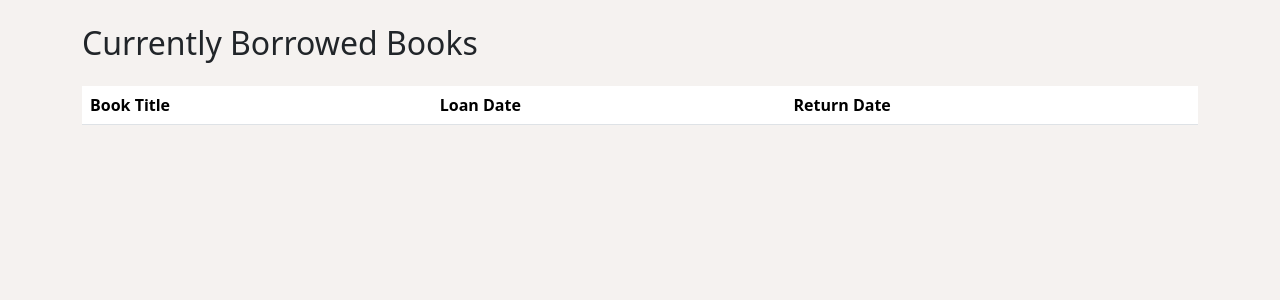
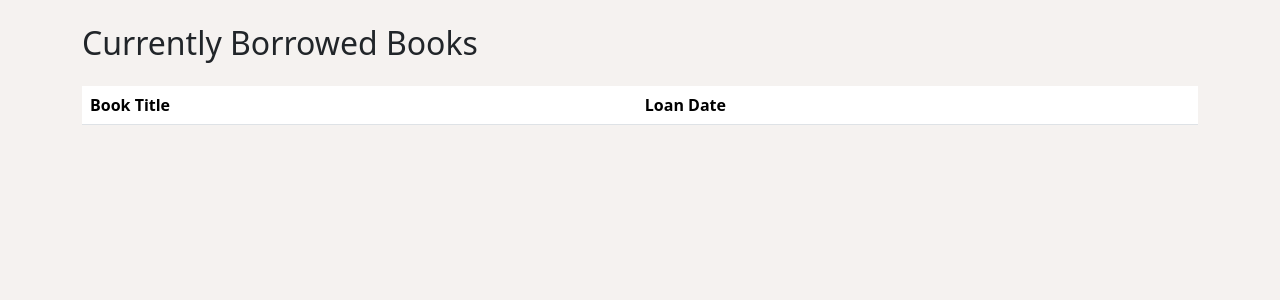
Before and after one commit to CSharp141/library_project, a Django app: page /booksOnLoan/ in a window 1280 px wide. Shown: the part 64-364 px from the top of the page. Run offline with Django 4.2, Linux system fonts and the light colour scheme; a user stored in the database is signed in; data comes from the database, SQL or seed files in the repository; lists and menus that the app fills with data are empty; some libraries are stand-ins or nearby versions.

Commit message:
Loan page apperance change

```diff
--- a/users/templates/booksOnLoan.html
+++ b/users/templates/booksOnLoan.html
@@ -70,7 +70,6 @@
                 <tr>
                 <th>Book Title</th>
                 <th>Loan Date</th>
-                <th>Return Date</th>
                 </tr>
             </thead>
             <tbody>
@@ -78,7 +77,6 @@
                 <tr>
                     <td>{{ loan.book.title }}</td>
                     <td>{{ loan.loan_date }}</td>
-                    <td>{{ loan.return_date }}</td>
                 </tr>
                 {% endfor %}
             </tbody>
```
